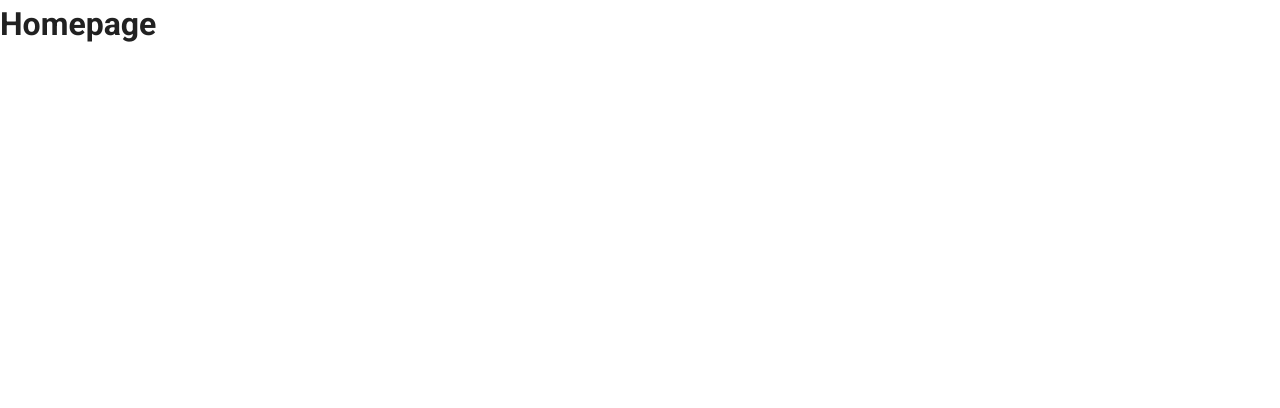
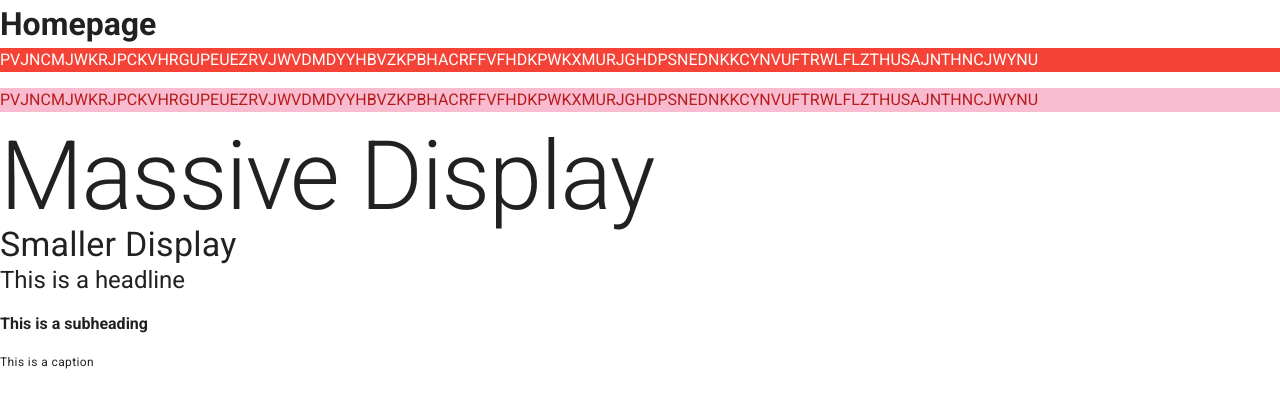
Before and after one commit to AlbertoIchikawa/my-first-blog, a Vue app in the folder VuetifyTutorial/todo-ninja/: page / in a window 1280 px wide. Shown: the top 408 px of the page. Built offline with nearby package versions, Linux system fonts and the light colour scheme.

Commit message:
Vuetify Tutorial #4

```diff
--- a/VuetifyTutorial/todo-ninja/src/views/Home.vue
+++ b/VuetifyTutorial/todo-ninja/src/views/Home.vue
@@ -1,7 +1,16 @@
 <template>
   <div class="home">
     <h1>Homepage</h1>
-  </div>
+    <p class="red white--text">PVJNCMJWKRJPCKVHRGUPEUEZRVJWVDMDYYHBVZKPBHACRFFVFHDKPWKXMURJGHDPSNEDNKKCYNVUFTRWLFLZTHUSAJNTHNCJWYNU
+</p>
+<p class="pink lighten-4 red--text text--darken-4">PVJNCMJWKRJPCKVHRGUPEUEZRVJWVDMDYYHBVZKPBHACRFFVFHDKPWKXMURJGHDPSNEDNKKCYNVUFTRWLFLZTHUSAJNTHNCJWYNU
+</p>
+<h1 class="display-4">Massive Display</h1>
+<h4 class="display-1">Smaller Display</h4>
+<p class="headline">This is a headline</p>
+<p class="subhading font-weight-bold">This is a subheading</p>
+<p class="caption">This is a caption</p>
+</div>
 </template>
 
 <script>
```
